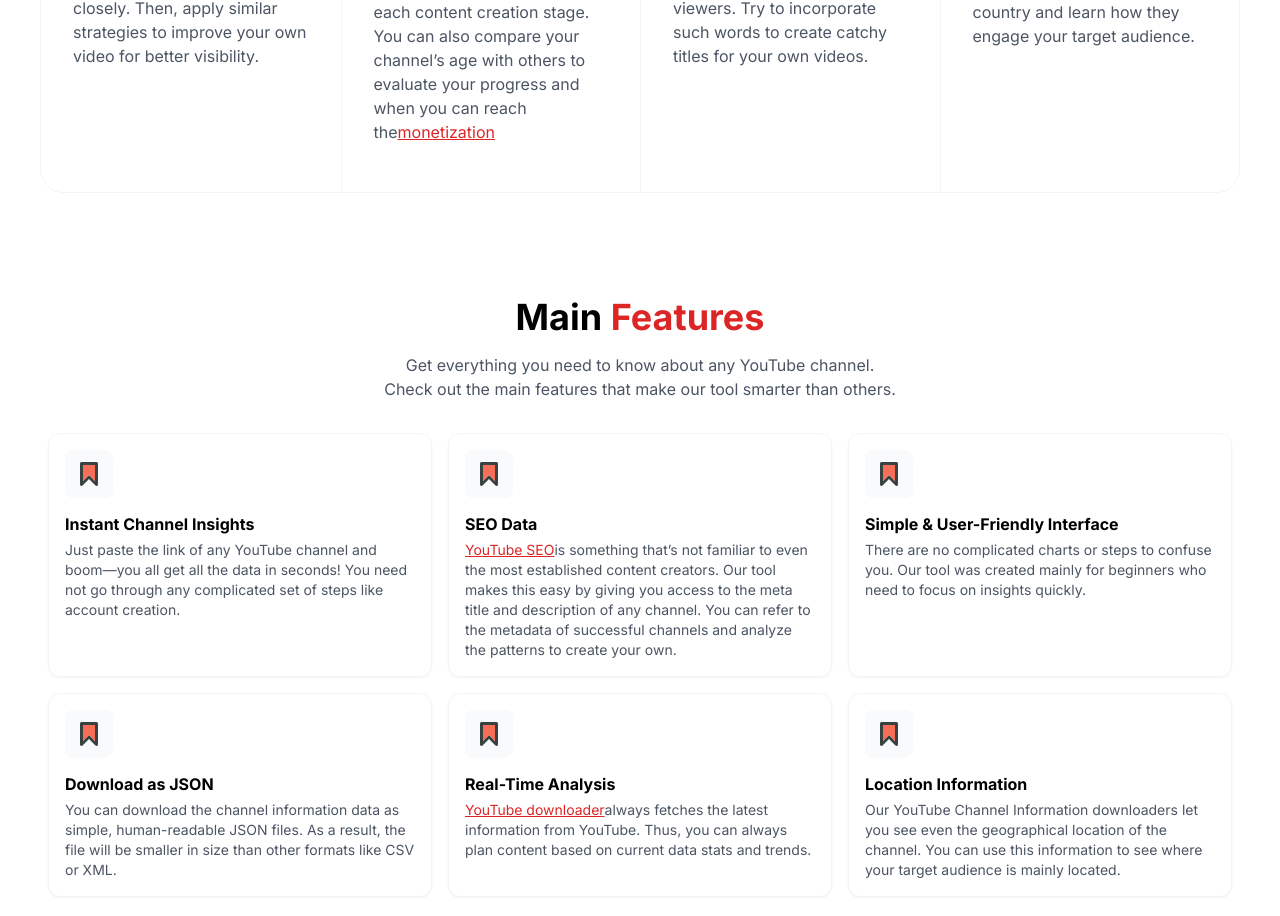
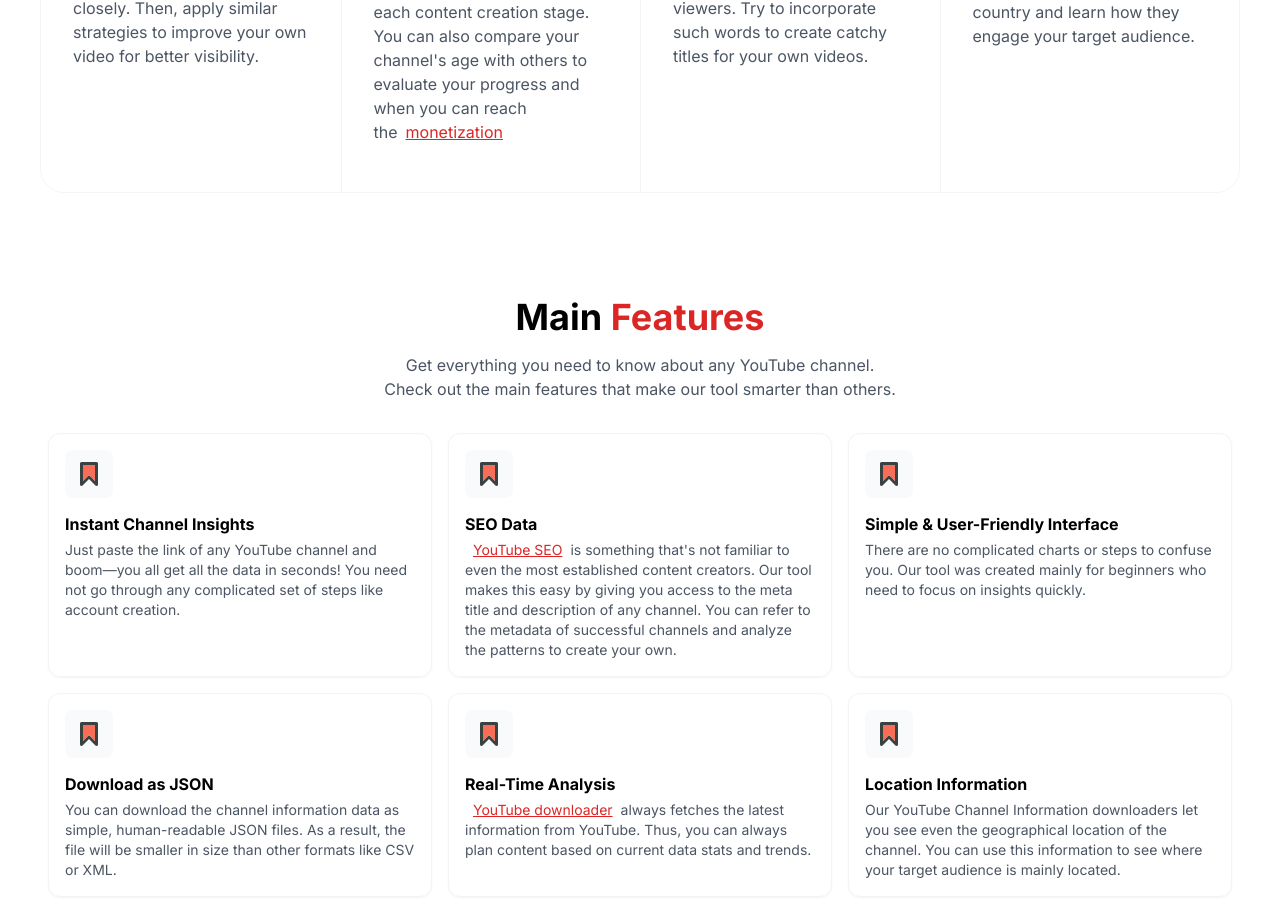
Before and after one commit to ytlab23/upwork-youtubeDownloader-Next-v1, a Next.js app: page /channelinformation in a window 1280 px wide. Shown: the part 1809-2725 px from the top of the page. Built offline with nearby package versions, Linux system fonts and the light colour scheme.

Commit message:
Add space before the external links

```diff
--- a/app/(pages)/banner/page.jsx
+++ b/app/(pages)/banner/page.jsx
@@ -84,6 +84,7 @@ export default function Page() {
       desc: (
         <>
           Worried about any sort of data leaks? Well, you need not share any
+          <span className="mx-2">
             <a
               href="https://support.google.com/youtube/answer/2801895?hl=en"
               target="_blank"
@@ -92,6 +93,7 @@ export default function Page() {
             >
               personal information
             </a>
+          </span>
           to create an account on our tool. Simply paste the link and download
           your favorite banner instantly.
         </>
@@ -119,6 +121,7 @@ export default function Page() {
       answer: (
         <>
           Yes, it is
+          <span className="mx-2">
             <a
               href="https://support.google.com/youtube/answer/9783148?hl=en"
               target="_blank"
@@ -127,6 +130,7 @@ export default function Page() {
             >
               legal to download
             </a>
+          </span>
           YouTube channel banners for collection or personal projects. However,
           using someone elses banner without permission for your own channel is
           a copyright violation.
@@ -187,6 +191,7 @@ export default function Page() {
       desc: (
         <>
           Images like
+          <span className="mx-2">
             <a
               href="https://youtubedownload.org/banner"
               target="_blank"
@@ -195,6 +200,7 @@ export default function Page() {
             >
               banners
             </a>
+          </span>
           and logos tell visitors what your channel is about at a glance. As a
           result, they will get an idea of what to expect from your channel.
           This way, you can target and drive the right audience to your channel.
--- a/app/(pages)/captions/page.jsx
+++ b/app/(pages)/captions/page.jsx
@@ -123,6 +123,7 @@ export default function Page() {
       answer: (
         <>
           Can I download captions from any YouTube video? No, it depends on the
+          <span className="mx-2">
             <a
               href="https://support.google.com/youtube/answer/100078?hl=en&sjid=3568816026513773970-AP"
               target="_blank"
@@ -131,6 +132,7 @@ export default function Page() {
             >
               subtitle settings
             </a>
+          </span>
           You can only download captions from videos that have them enabled. In
           case the video is private, you cannot download the transcript even if
           it is enabled.
@@ -147,6 +149,7 @@ export default function Page() {
       answer: (
         <>
           No, it depends on the
+          <span className="mx-2">
             <a
               href="https://support.google.com/youtube/answer/100078?hl=en&sjid=3568816026513773970-AP"
               target="_blank"
@@ -155,6 +158,7 @@ export default function Page() {
             >
               subtitle settings
             </a>
+          </span>
           You can only download captions from videos that have them enabled. In
           case the video is private, you cannot download the transcript even if
           it is enabled.
@@ -168,6 +172,7 @@ export default function Page() {
           Of course. You will download the subtitles from our website in a PDF
           format. You can use any PDF editor tool or convert it to another
           format to
+          <span className="mx-2">
             <a
               href="https://support.google.com/youtube/answer/2734705?hl=en&sjid=3568816026513773970-AP"
               target="_blank"
@@ -176,6 +181,7 @@ export default function Page() {
             >
               edit the subtitles.
             </a>
+          </span>
         </>
       ),
     },
--- a/app/(pages)/channelinformation/page.jsx
+++ b/app/(pages)/channelinformation/page.jsx
@@ -74,6 +74,7 @@ export default function Page() {
       header: "SEO Data",
       desc: (
         <>
+          <span className="mx-2">
             <a
               href="https://support.google.com/youtube/answer/11914225?hl=en&co=YOUTUBE._YTVideoType%3Dvideo&sjid=3568816026513773970-AP"
               target="_blank"
@@ -82,10 +83,12 @@ export default function Page() {
             >
               YouTube SEO
             </a>
-          is something that’s not familiar to even the most established content
-          creators. Our tool makes this easy by giving you access to the meta
-          title and description of any channel. You can refer to the metadata of
-          successful channels and analyze the patterns to create your own.
+          </span>
+          is something that&apos;s not familiar to even the most established
+          content creators. Our tool makes this easy by giving you access to the
+          meta title and description of any channel. You can refer to the
+          metadata of successful channels and analyze the patterns to create
+          your own.
         </>
       ),
     },
@@ -101,6 +104,7 @@ export default function Page() {
       header: "Real-Time Analysis",
       desc: (
         <>
+          <span className="mx-2">
             <a
               href="https://youtubedownload.org/"
               target="_blank"
@@ -109,6 +113,7 @@ export default function Page() {
             >
               YouTube downloader
             </a>
+          </span>
           always fetches the latest information from YouTube. Thus, you can
           always plan content based on current data stats and trends.
         </>
@@ -194,8 +199,9 @@ export default function Page() {
         <>
           With our tool, you can know the year in which a channel has started.
           This way, you can set realistic expectations at each content creation
-          stage. You can also compare your channel’s age with others to evaluate
-          your progress and when you can reach the
+          stage. You can also compare your channel&apos;s age with others to
+          evaluate your progress and when you can reach the
+          <span className="mx-2">
             <a
               href="https://support.google.com/youtube/answer/72851?hl=en&co=GENIE.Platform%3DDesktop&sjid=3568816026513773970-AP"
               target="_blank"
@@ -204,6 +210,7 @@ export default function Page() {
             >
               monetization
             </a>
+          </span>
         </>
       ),
     },
--- a/app/(pages)/thumbnail/page.jsx
+++ b/app/(pages)/thumbnail/page.jsx
@@ -74,6 +74,7 @@ export default function Page() {
       header: "High-Quality Thumbnails",
       desc: (
         <>
+          <span className="mx-2">
             <a
               href="https://support.google.com/youtube/answer/72431?hl=en"
               target="_blank"
@@ -82,6 +83,7 @@ export default function Page() {
             >
               Thumbnail
             </a>
+          </span>
           quality is obviously one of the main ranking factors of a YouTube
           video. Thats why we have designed our system to deliver original
           thumbnails from any video in the highest quality available.
@@ -99,6 +101,7 @@ export default function Page() {
           Our platform runs like a charm across all devices. The interface is
           specifically optimized for both desktops and smartphones so that you
           can download resources like
+          <span className="mx-2">
             <a
               href="https://youtubedownload.org/logo"
               target="_blank"
@@ -107,6 +110,7 @@ export default function Page() {
             >
               YT channel logos
             </a>
+          </span>
           banners, thumbnails, etc., from anywhere.
         </>
       ),
@@ -205,6 +209,7 @@ export default function Page() {
         <>
           You can collect YouTube thumbnails from all your competitors to
           analyze what works for your audience.
+          <span className="mx-2">
             <a
               href="https://support.google.com/youtube/answer/13861714?hl=en&ref_topic=9257785&sjid=3568816026513773970-AP"
               target="_blank"
@@ -213,6 +218,7 @@ export default function Page() {
             >
               Compare the thumbnails
             </a>
+          </span>
           of the top-performing videos. Do they have any recurring patterns like
           color or layout? Use these insights to create your own engaging
           thumbnails that draw viewers in.
--- a/app/page.js
+++ b/app/page.js
@@ -76,12 +76,13 @@ export default function Home() {
         "No. We comply with all data regulation policies and do not keep the downloaded assets on our devices.",
     },
     {
-      question: "Where can I find  more free YouTube tools?",
+      question: "Where can I find more free YouTube tools?",
       answer: (
         <>
           Our website specializes in tools designed specifically for downloading
-          YouTube content. If you&apos;re interested in additional tools, such as
-          those for YouTube SEO and analytics, we recommend exploring
+          YouTube content. If you&apos;re interested in additional tools, such
+          as those for YouTube SEO and analytics, we recommend exploring
+          <span className="mx-2">
             <a
               href="https://www.lenostube.com/en/all-tools/"
               target="_blank"
@@ -90,6 +91,7 @@ export default function Home() {
             >
               these free options.
             </a>
+          </span>
         </>
       ),
     },
```
Also changed, not shown: app/(pages)/logo/page.jsx (+12 -4 lines). Lines whose indentation alone changed are shown as unchanged.
